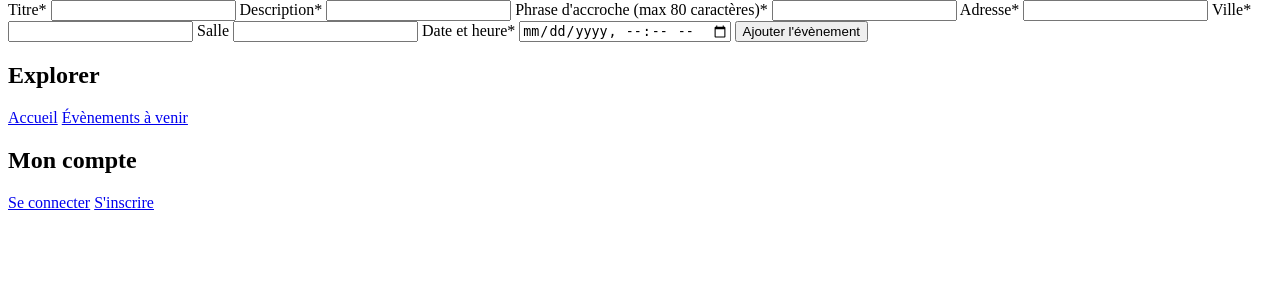
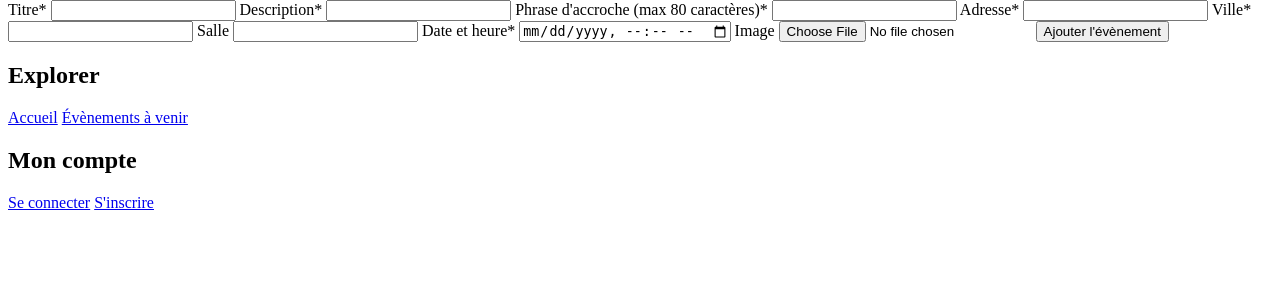
Before and after one commit to QuentinThuler/ProgServ2_Mikael-Juillet_Quentin-Thuler, a PHP site: page /admin/create.php in a window 1280 px wide. Shown: the part 26-326 px from the top of the page. Run offline with PHP 8.4, Linux system fonts and the light colour scheme.

Commit message:
Event creation with POO implementation

```diff
--- a/project/public/admin/create.php
+++ b/project/public/admin/create.php
@@ -81,10 +81,8 @@ if ($_SERVER["REQUEST_METHOD"] === "POST") {
             <label for="date_time">Date et heure*</label>
             <input type="datetime-local" id="date_time" name="date_time" value="<?= htmlspecialchars($date_time) ?>" required />
 
-            <?php if (defined('IMAGE_UPLOAD_ENABLED') && IMAGE_UPLOAD_ENABLED): ?>
-                <label for="image">Image</label>
-                <input type="file" id="image" name="image" accept="image/png, image/jpeg, image/jpg" />
-            <?php endif; ?>
+            <label for="image">Image</label>
+            <input type="file" id="image" name="image" accept="image/png, image/jpeg, image/jpg" />
 
             <button type="submit">Ajouter l'évènement</button>
         </form>
--- a/project/src/event/EventRequests.php
+++ b/project/src/event/EventRequests.php
@@ -19,7 +19,7 @@ class EventRequests {
         ?string $imagePath,
         int $creatorId
     ): ?int {
-        $sql = "INSERT INTO evenements (titre, description, phrase_accroche, adresse, ville, salle, date_et_heure, image, createur_id)
+        $sql = "INSERT INTO events (title, description, tagline, address, city, room, date_time, image, created_by)
                 VALUES (:title, :description, :tagline, :address, :city, :room, :date_time, :image, :creator_id)";
 
         $stmt = $this->pdo->prepare($sql);
```
